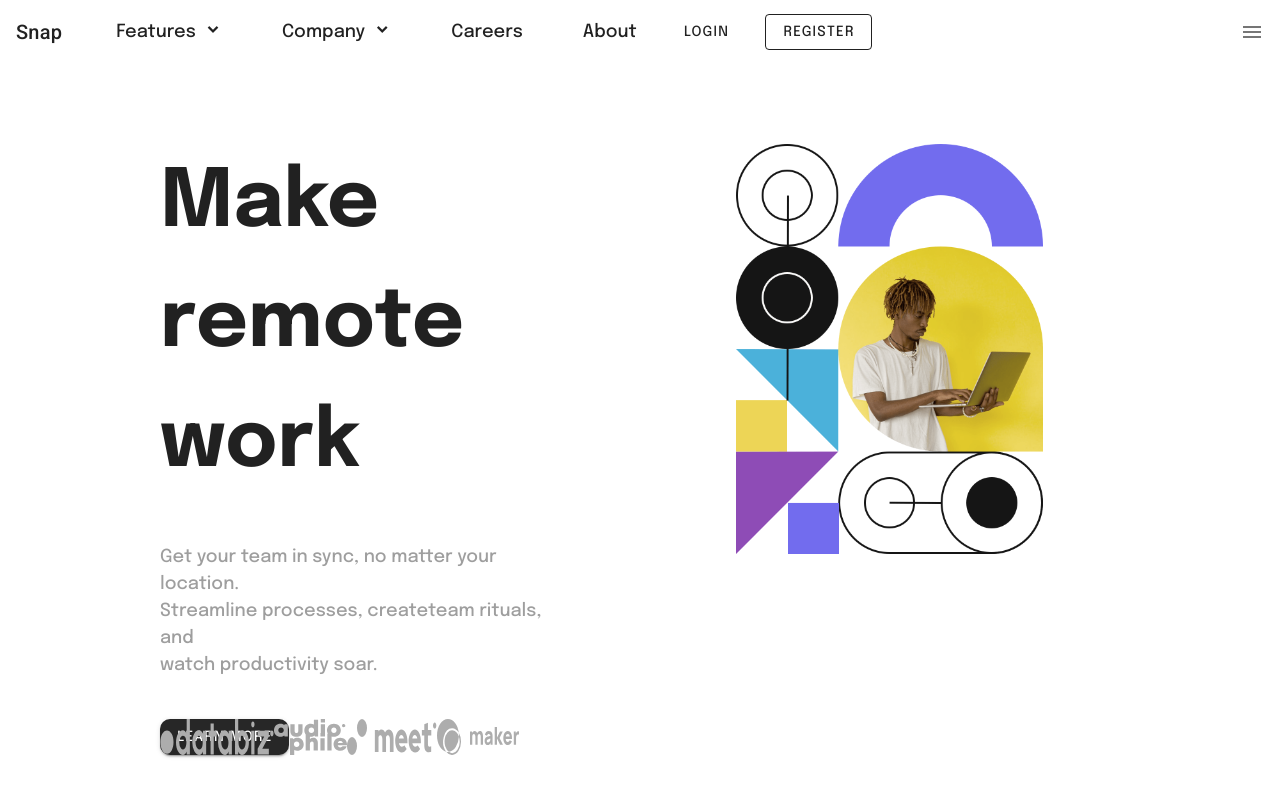
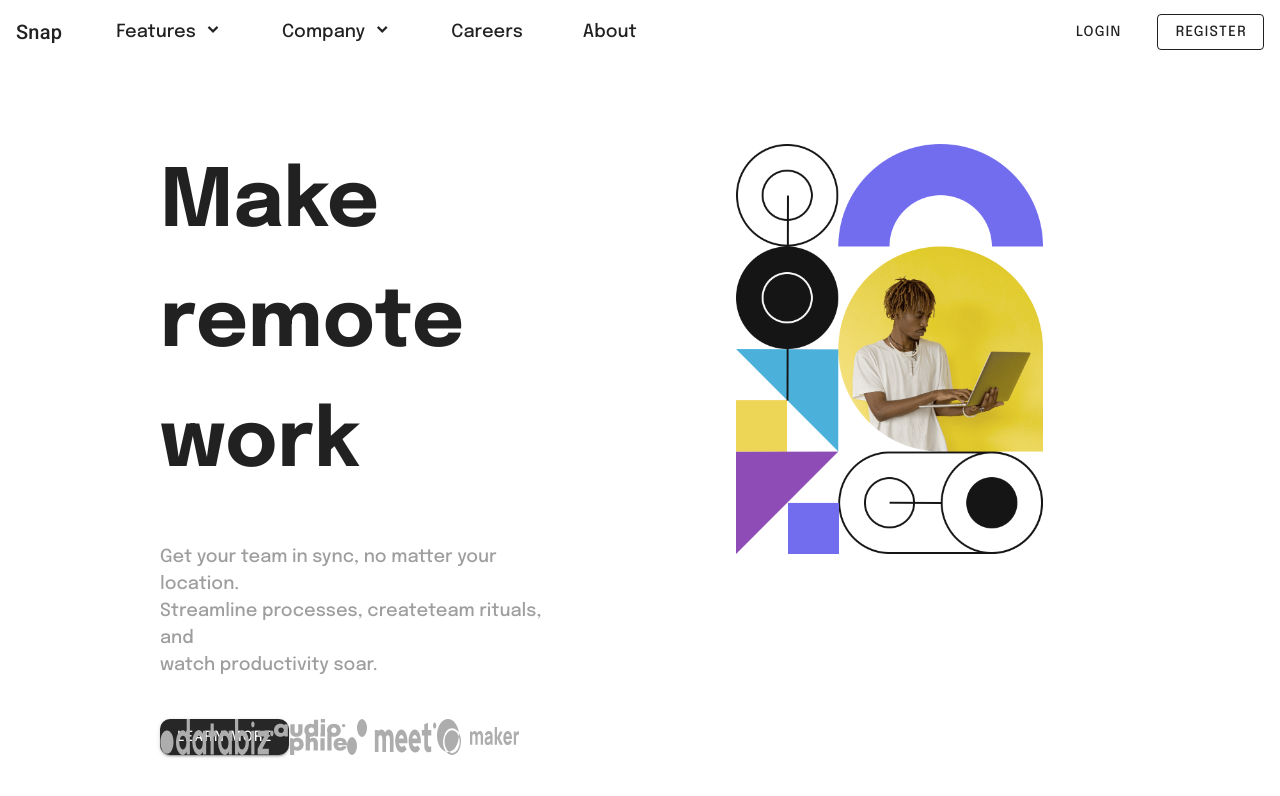
Before and after one commit to RodgersX/Frontend-Mentor, a Vue app: page / in a window 1280 px wide. Shown: the top 796 px of the page. Built offline with nearby package versions, Linux system fonts and the light colour scheme.

Commit message:
fix a layout bug

```diff
--- a/src/App.vue
+++ b/src/App.vue
@@ -56,12 +56,16 @@
           <li>About</li>
         </ul>
       </div>
+      <v-spacer />
       <div class="auth-div hidden-sm-and-down">
         <v-btn text class="mr-5">Login</v-btn>
         <v-btn outlined>Register</v-btn>
       </div>
-      <v-spacer />
-      <v-app-bar-nav-icon @click.stop="drawer = !drawer" />
+
+      <v-app-bar-nav-icon
+        @click.stop="drawer = !drawer"
+        class="hidden-md-and-up"
+      />
     </v-app-bar>
 
     <v-navigation-drawer v-model="drawer" absolute right temporary>
@@ -179,8 +183,6 @@ export default {
 .dropdown .icon-up
   display: none
 
-nav-drawer
-
 .dropdown:hover .icon-up
   display: inline
 </style>
```
